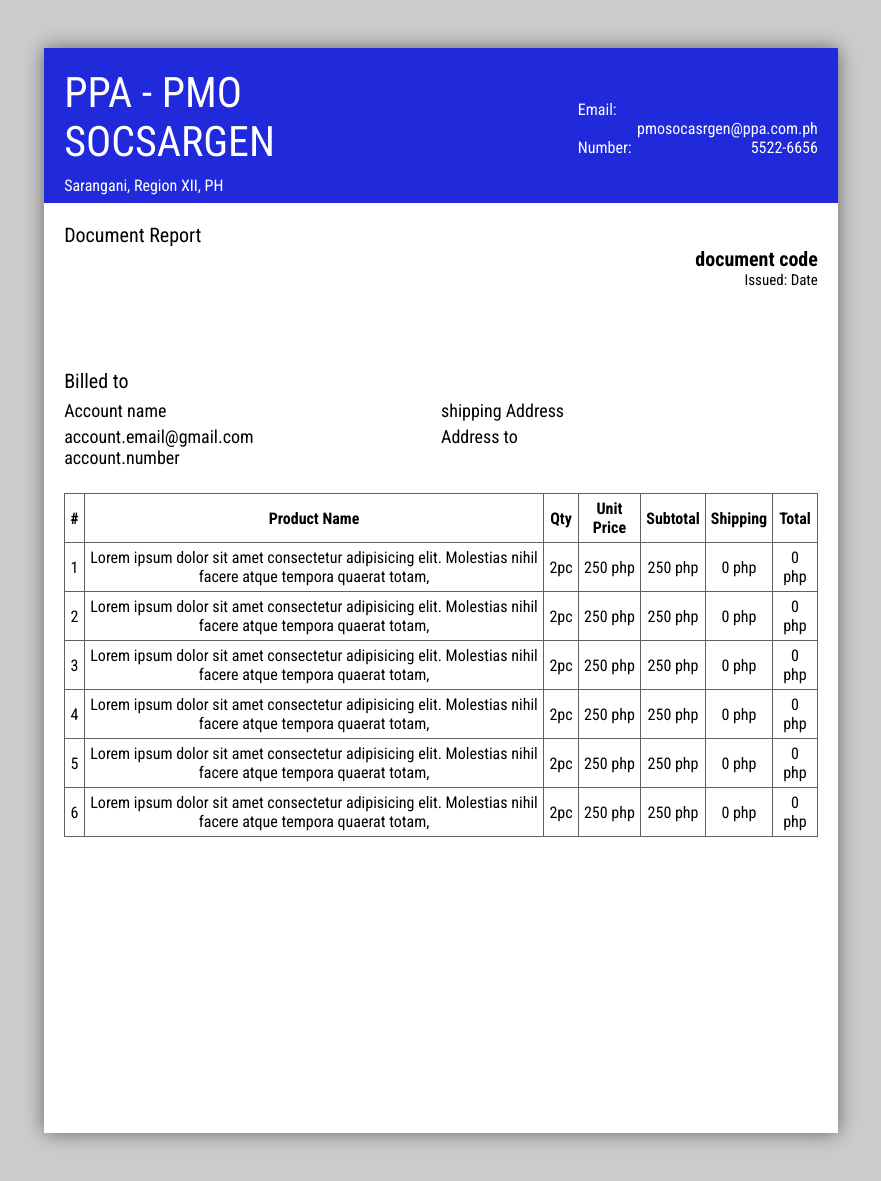
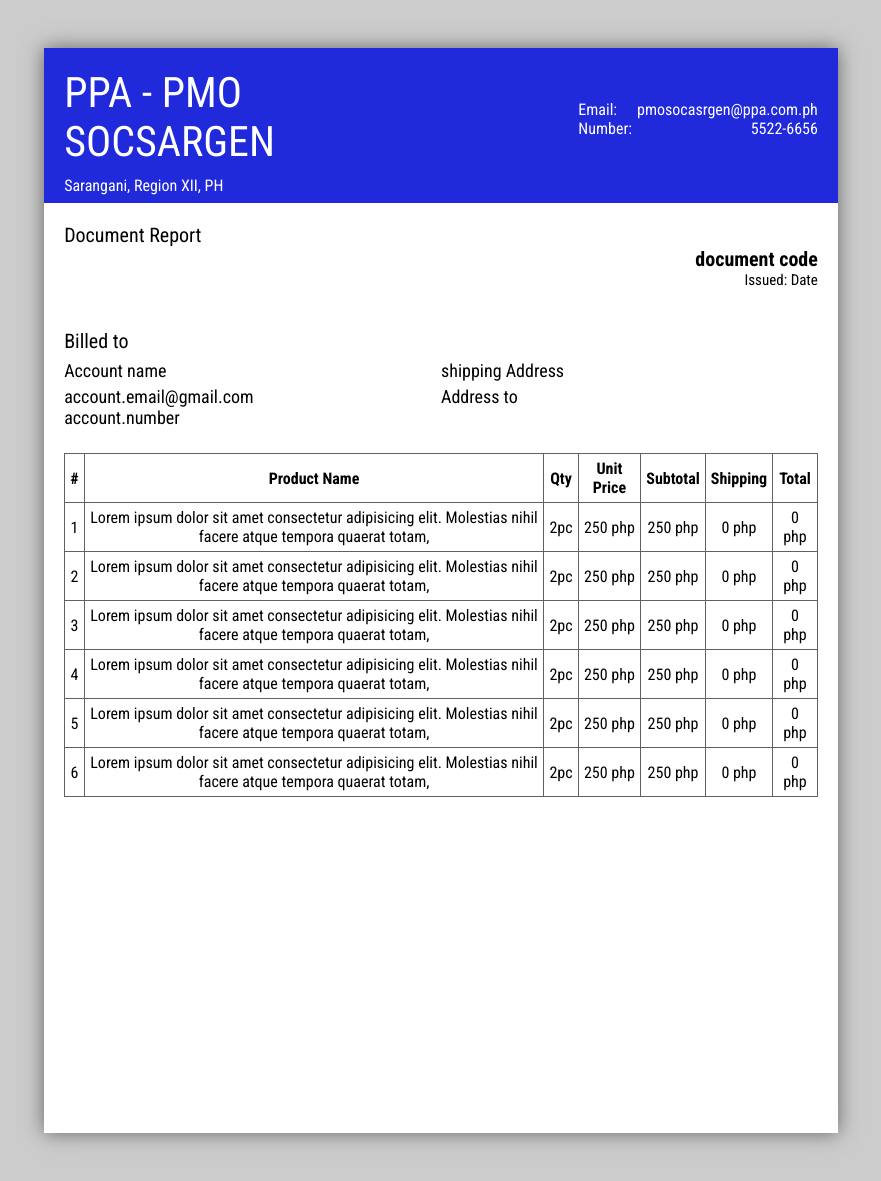
Before and after one commit to criskhun/ppaq2, a PHP site: page /codeGen/report/printDesign.php in a window 1280 px wide. Shown: the whole page, without its empty margins (199-1080 px from the left). Run offline with PHP 8.4, Linux system fonts and the light colour scheme.

Commit message:
Update print.css

```diff
--- a/codeGen/report/print.css
+++ b/codeGen/report/print.css
@@ -66,13 +66,13 @@ h2, h4, p {
 .contact-content .email span,
 .contact-content .number span {
     float: right;
-    margin-left: 30px;
+    margin-left: 20px;
 }
 
 .billing-invoice {
     padding: 20px;
     font-size: 20px;
-    margin-bottom: 15px;
+
 }
 
 .billing-invoice title {
@@ -97,7 +97,7 @@ h2, h4, p {
 
 .billing-to {
     padding: 20px;
-    margin-top: 40px;
+
 }
 
 .billing-to .title {
```
